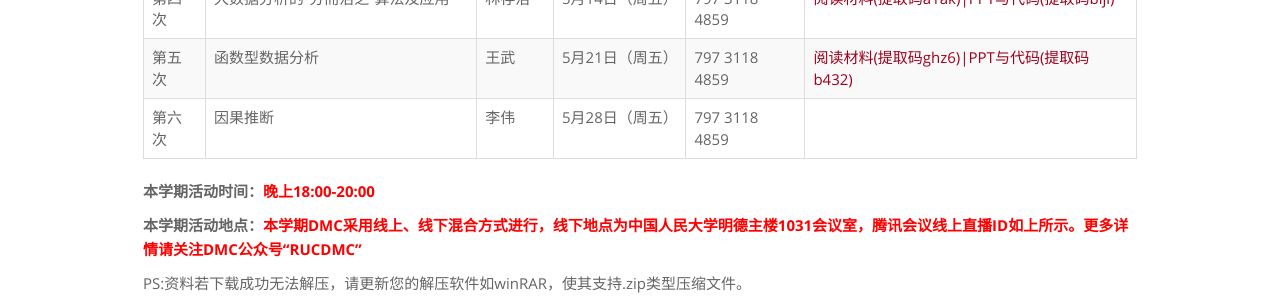
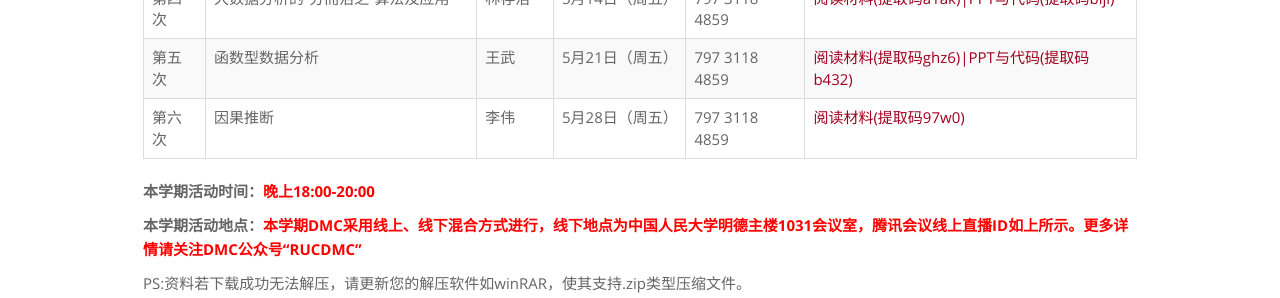
Before and after one commit to rucdmc/rucdmc.github.io, a Jekyll site: the page built from index.html, in a window 1280 px wide. Shown: the part 904-1202 px from the top of the page. Built offline with Jekyll 4.4.1, drawn with Linux system fonts in a browser that asks for light colours.

Commit message:
Update index.html

```diff
--- a/index.html
+++ b/index.html
@@ -142,7 +142,7 @@
             <td>李伟</td>
             <td>5月28日（周五）</td>
             <td>797 3118 4859</td>
-            <td> </td>
+            <td><a href="https://pan.baidu.com/s/1S9KARshDDckoCv8F6vnGWQ">阅读材料(提取码97w0)</a></td>
         </tr>
     </tbody>
 </table>
```
